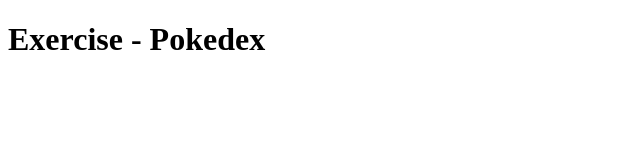
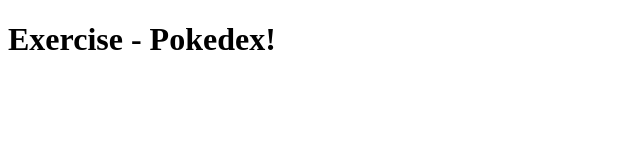
Before and after one commit to hildelio/exercise-pokedex, a React (Create React App) app: page / in a window 1280 px wide. Shown: the top 160 px of the page, without its empty margins (0-640 px from the left). Built offline with nearby package versions, Linux system fonts and the light colour scheme; the HTML template or start-up script is replaced by a standard one.

Commit message:
iniciando exercicio pokedex :rocket:

```diff
--- a/src/App.js
+++ b/src/App.js
@@ -3,7 +3,7 @@ import './App.css';
 
 function App() {
   return (
-    <h1>Exercise - Pokedex</h1>
+    <h1>Exercise - Pokedex!</h1>
   );
 }
 
```
